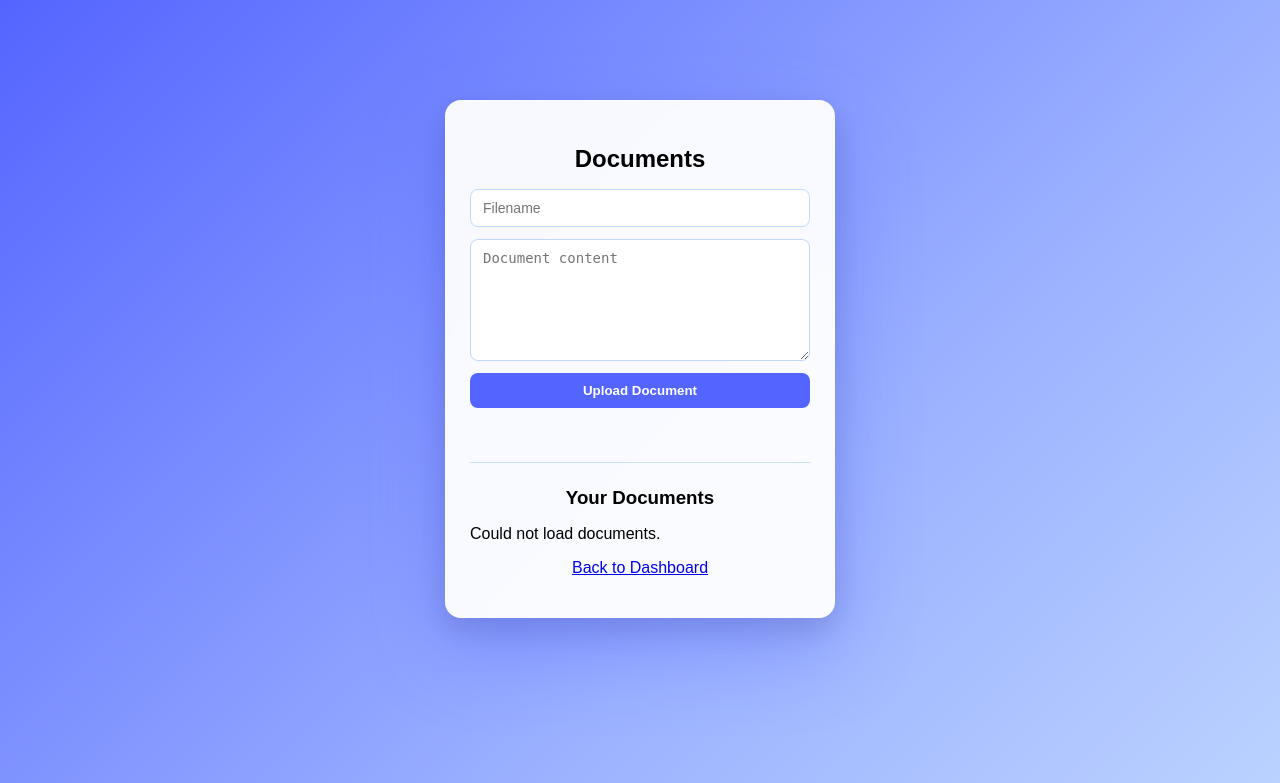
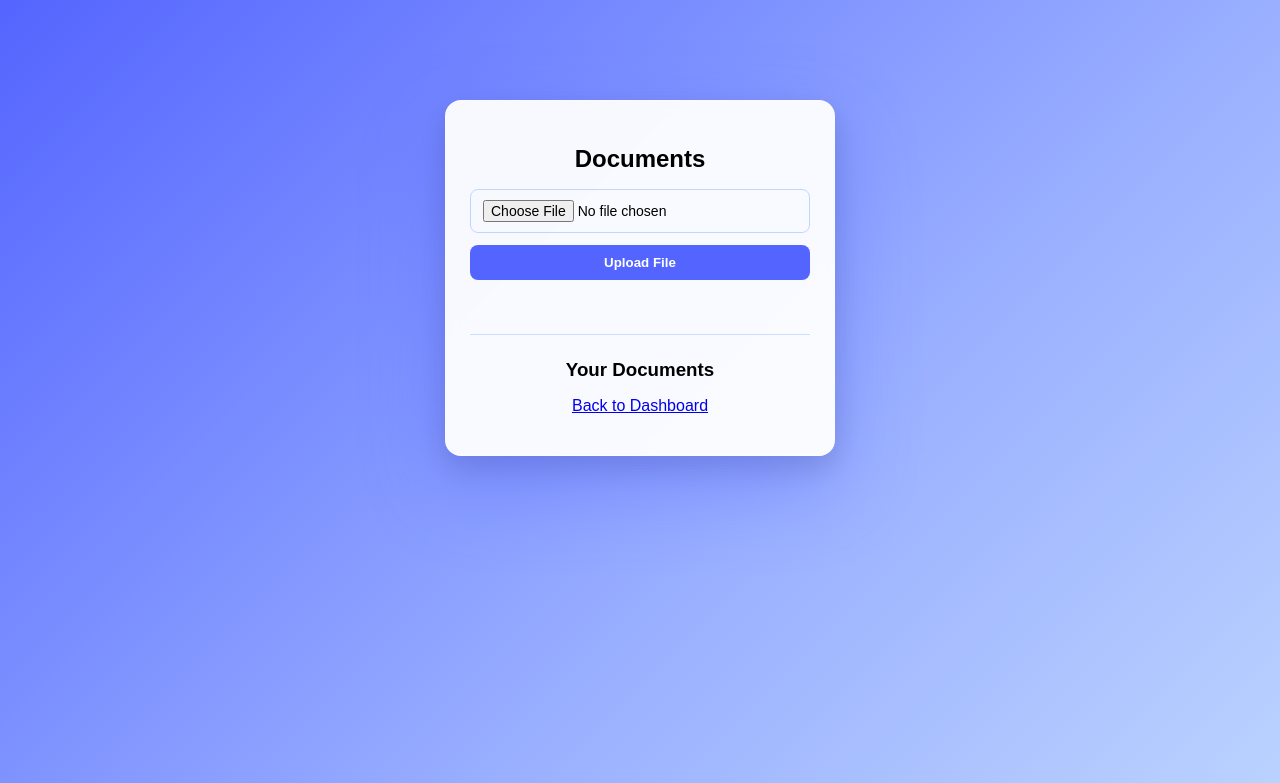
Before and after one commit to sarcho22/secure-app, a Flask app: template templates/documents.html in a window 1280 px wide. Shown: the top 783 px of the page. Run offline with Flask 3, Linux system fonts and the light colour scheme; the template is opened without the code that fills it, so the values that code supplies are empty; parts of the project's set-up code (start-up, migrations or seed data) failed here and were passed over.

Commit message:
changed code to enable actual upload and downloads rather than just text files

```diff
--- a/app.py
+++ b/app.py
@@ -1,6 +1,6 @@
-from flask import Flask, request, jsonify, make_response, render_template
+from flask import Flask, request, jsonify, make_response, render_template, send_file
 import config
-
+import io
 from services.user_manager import register_user, authenticate_user
 from services.session_manager import SessionManager
 from services.document_manager import DocumentManager
@@ -116,16 +116,20 @@ def me():
 @app.route("/upload", methods=["POST"])
 @require_auth
 def upload():
-    data = request.get_json(silent=True) or request.form
+    if "file" not in request.files:
+        return jsonify({"error": "No file provided"}), 400
 
-    filename = data.get("filename", "").strip()
-    content = data.get("content", "")
+    file = request.files["file"]
 
-    if not filename:
-        return jsonify({"error": "Filename is required"}), 400
+    if file.filename == "":
+        return jsonify({"error": "No file selected"}), 400
 
     user = get_current_user()
-    result = document_manager.upload_document(user["username"], filename, content)
+
+    result = document_manager.upload_file(
+        user["username"],
+        file
+    )
 
     if "error" in result:
         return jsonify(result), 400
@@ -143,30 +147,41 @@ def list_documents():
         "documents": documents
     })
 
-
 @app.route("/download/<doc_id>", methods=["GET"])
 @require_auth
 def download(doc_id):
     user = get_current_user()
-    result = document_manager.download_document(user["username"], doc_id)
+    result = document_manager.get_file(user["username"], doc_id)
 
     if "error" in result:
         if result["error"] == "Document not found":
             return jsonify(result), 404
         return jsonify(result), 403
 
-    return jsonify(result), 200
+    file_bytes = result["data"]
+    filename = result["filename"]
+
+    return send_file(
+        io.BytesIO(file_bytes),
+        as_attachment=True,
+        download_name=filename
+    )
 
 @app.route("/replace", methods=["POST"])
 @require_auth
 def replace_document():
-    data = request.get_json(silent=True) or request.form
+    if "file" not in request.files:
+        return jsonify({"error": "No file provided"}), 400
 
-    doc_id = data.get("doc_id", "").strip()
-    content = data.get("content", "")
+    file = request.files["file"]
+
+    if file.filename == "":
+        return jsonify({"error": "No file selected"}), 400
+
+    doc_id = request.form.get("doc_id", "").strip()
 
     user = get_current_user()
-    result = document_manager.replace_document(user["username"], doc_id, content)
+    result = document_manager.replace_file(user["username"], doc_id, file)
 
     if "error" in result:
         if result["error"] == "Document not found":
--- a/static/js/app.js
+++ b/static/js/app.js
@@ -77,34 +77,30 @@ document.addEventListener("DOMContentLoaded", () => {
     const uploadForm = document.getElementById("uploadForm");
 
     if (uploadForm) {
-        loadDocuments();
-
         uploadForm.addEventListener("submit", async (e) => {
             e.preventDefault();
 
-            const filename = document.getElementById("filename").value;
-            const content = document.getElementById("content").value;
-            const uploadMessage = document.getElementById("uploadMessage");
+            const fileInput = document.getElementById("fileInput");
+            const file = fileInput.files[0];
+
+            const formData = new FormData();
+            formData.append("file", file);
 
             const res = await fetch("/upload", {
                 method: "POST",
-                headers: { "Content-Type": "application/json" },
                 credentials: "include",
-                body: JSON.stringify({ filename, content })
+                body: formData
             });
 
             const data = await res.json();
 
             if (res.ok) {
-                uploadMessage.textContent = "Upload successful";
-                uploadForm.reset();
                 loadDocuments();
             } else {
-                uploadMessage.textContent = data.error;
+                alert(data.error);
             }
         });
     }
-});
 
 // dashboard functions
 async function loadCurrentUser() {
--- a/templates/documents.html
+++ b/templates/documents.html
@@ -10,10 +10,9 @@
     <div class="container">
         <h2 class="title">Documents</h2>
 
-        <form id="uploadForm" class="form">
-            <input class="input" type="text" id="filename" placeholder="Filename" required>
-            <textarea class="input" id="content" placeholder="Document content" rows="5"></textarea>
-            <button class="btn" type="submit">Upload Document</button>
+        <form id="uploadForm" class="form" enctype="multipart/form-data">
+            <input class="input" type="file" id="fileInput" required>
+            <button class="btn" type="submit">Upload File</button>
         </form>
 
         <p id="uploadMessage"></p>
```
Also changed, not shown: services/document_manager.py (+36 -26 lines).
